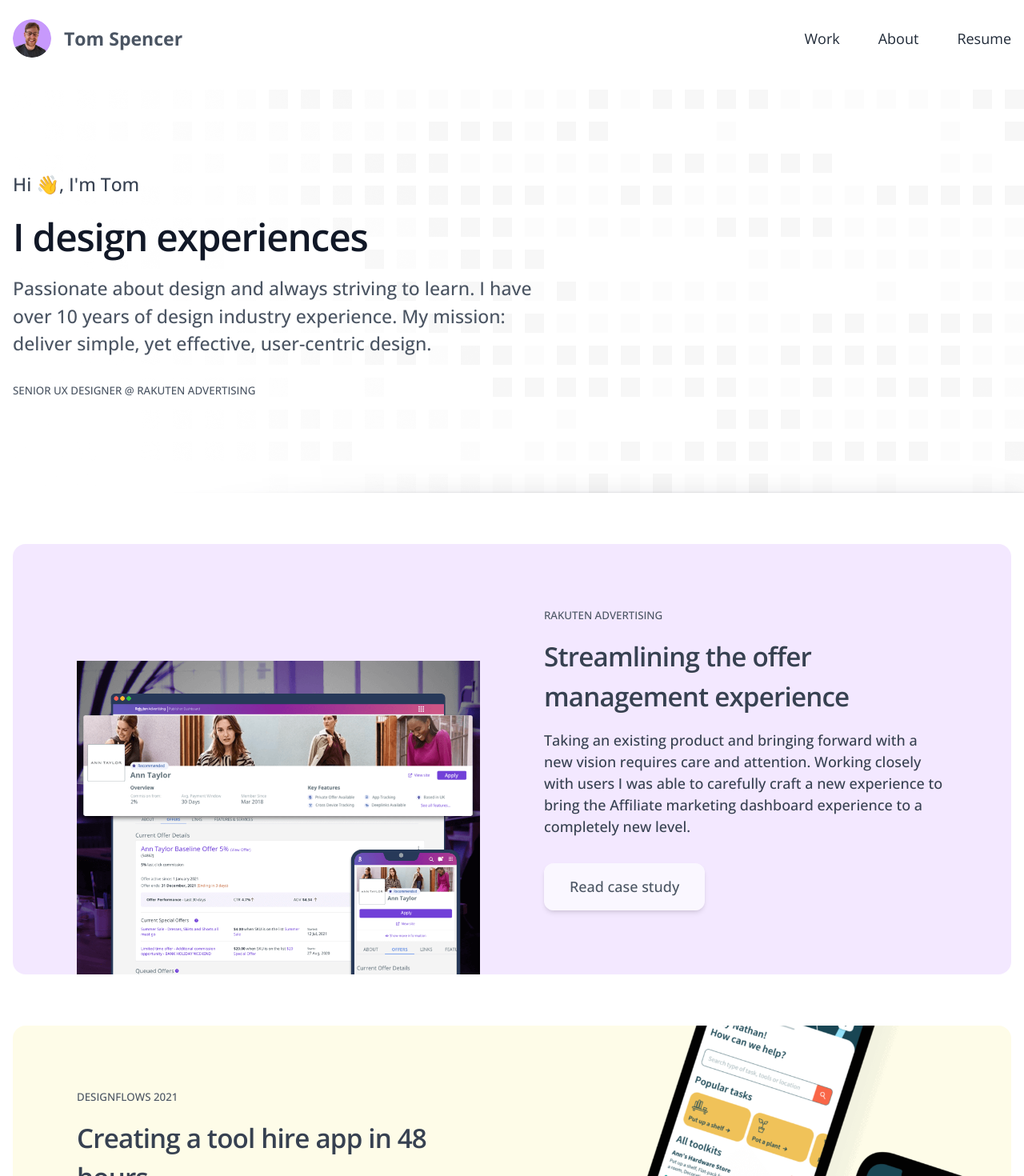
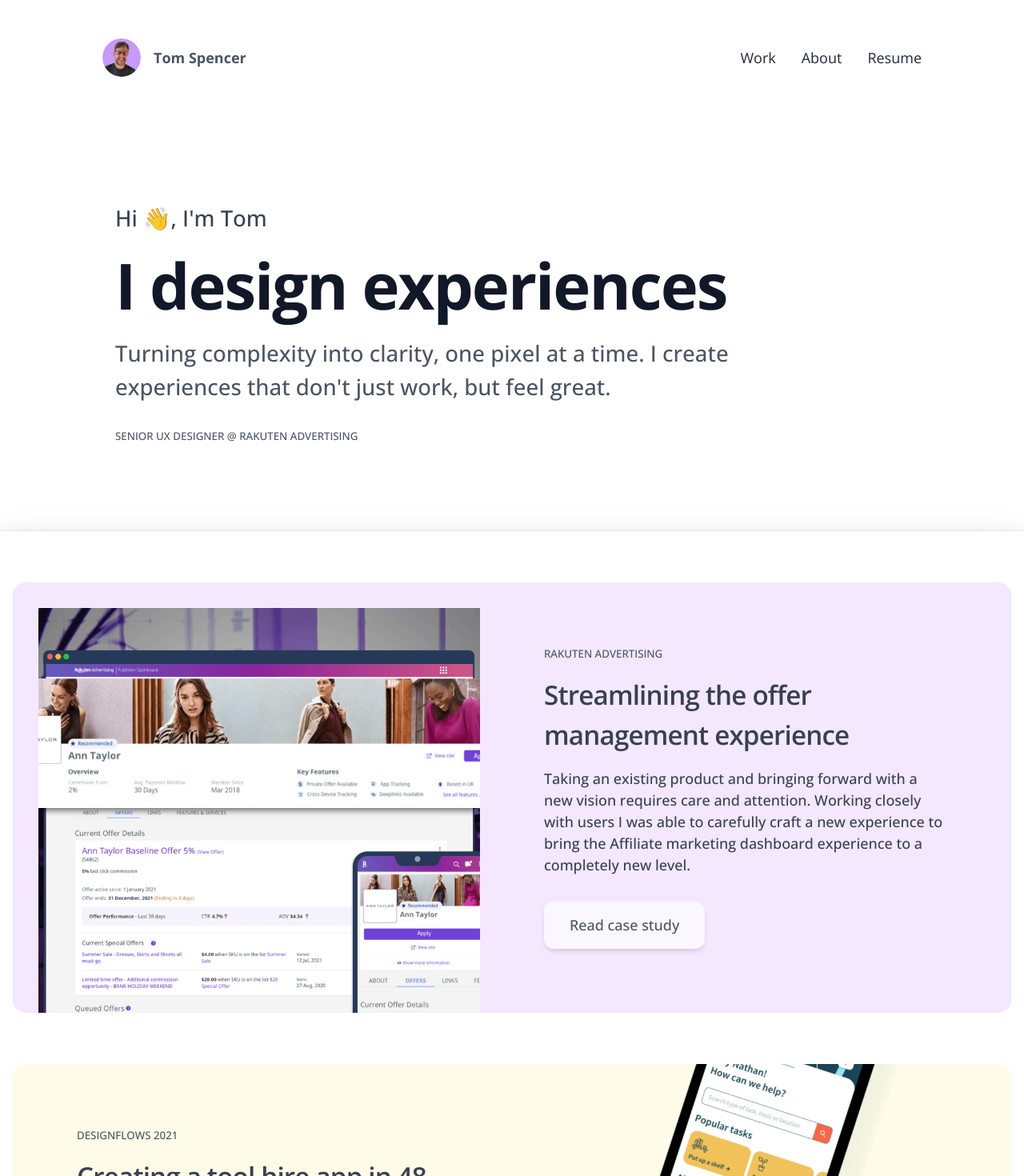
Before and after one commit to tomatronic/portfolio2024, a Next.js app: page / in a window 1280 px wide. Shown: the top 1470 px of the page at 80% size. Built offline with nearby package versions, Linux system fonts and the light colour scheme.

Commit message:
Added footer component and tidied up nav bar on mobile

```diff
--- a/src/app/components/casestudyShowcase.js
+++ b/src/app/components/casestudyShowcase.js
@@ -12,8 +12,9 @@ function CasestudyShowcase() {
           <p className="max-w-2xl pb-16 pt-4 text-base font-light text-gray-700 dark:text-gray-400">A small curated collection of some of my favorite projects.</p> */}
           <div className="space-y-16">
             <div className="grid grid-cols-1 gap-20 rounded-2xl bg-purple-100 md:grid-cols-2">
-              <div className="grid-col-1 grid content-end overflow-visible pl-20 pt-20">
-                <Image src="/offersThumb.png" width={0} height={0} alt="Streamlining the offer management experience" sizes="100vw" style={{ width: '100%', height: 'auto' }} />
+              <div className="grid-col-1 relative grid content-end overflow-visible pl-20 pt-20">
+                <div className="absolute inset-0 overflow-hidden"><Image src="/offersThumb.png" alt="Streamlining the offer management experience" className="absolute left-1/2 top-1/2 min-h-full min-w-full pl-8 pt-8" layout="fill" objectFit="cover" />
+                </div>
               </div>
 
               <div className="grid grid-cols-1 justify-center gap-4 py-20 pr-20">
--- a/src/app/components/examples.js
+++ b/src/app/components/examples.js
@@ -9,7 +9,7 @@ export default function ExampleGallery() {
         <div className="pt-16 md:pt-16">
           <div className="container mx-auto max-w-screen-xl">
           <h1 className="text-center text-2xl font-extrabold leading-none tracking-tight md:text-3xl xl:text-4xl dark:text-white">Extra Pixels</h1>
-          <p className="mx-auto max-w-xl text-balance pb-16 pt-4 text-center text-base text-gray-500 dark:text-gray-400">Examples of ideas and projects in gallery form.</p>
+          <p className="mx-auto max-w-xl text-balance pb-16 pt-4 text-center text-base text-gray-500 dark:text-gray-400">A collection of personal projects.</p>
 <div className="grid grid-cols-2 gap-4 md:grid-cols-4">
     <div className="grid gap-4">
         <div>
--- /dev/null
+++ b/src/app/components/footer.js
@@ -0,0 +1,12 @@
+export default function Footer() {
+    const date = new Date();
+    const year = date.getFullYear();
+    return (
+<div className="flex w-full items-center justify-center bg-gray-100">
+        <div className="flex w-full flex-col px-4 md:w-2/3">
+            <div className="flex flex-col">
+                <p className="my-12 w-full text-center">Designed and built by Tom Spencer - {year}</p>
+            </div>
+        </div>
+    </div>
+    )}
--- a/src/app/components/hero.js
+++ b/src/app/components/hero.js
@@ -5,24 +5,24 @@ import { motion } from "framer-motion"
 
 export default function Hero() {
   return (
-    <div className="relative isolate overflow-hidden bg-[url('/herobg.png')] bg-fixed">
+    <div className="relative isolate overflow-hidden">
     <motion.div
       initial={{y: 48, opacity: 0}}
       whileInView={{y: 0, opacity: 1}}
       transition={{ ease: 'easeInOut', duration: 0.5 }}
       viewport={{ once: true }}
-      className="container relative z-10 mx-auto h-[calc(100vh-280px)] max-w-screen-xl px-4 py-16 md:py-24"
+      className="container relative z-10 mx-auto h-[calc(100vh-280px)] max-w-screen-lg px-4 py-16 md:py-24"
     >
       <div className="grid h-full grid-cols-1 content-center justify-center gap-6">
         <div>
-          <p className="text-center text-xl md:text-left">Hi <WavingHand />, I'm Tom</p>
+          <p className="text-center text-2xl md:text-left">Hi <WavingHand />, I'm Tom</p>
         </div>
         <div>
-          <h1 className="max-w-xl text-center text-3xl font-semibold leading-none tracking-tight md:text-left md:text-5xl dark:text-white">I design experiences</h1>
+          <h1 className="max-w-3xl text-center text-3xl font-bold leading-none tracking-tight md:text-left md:text-6xl dark:text-white">I design experiences</h1>
         </div>
         <div>
-          <p className="max-w-2xl text-center text-xl font-medium text-gray-600 md:text-left lg:mb-2 dark:text-gray-400">
-            Passionate about design and always striving to learn. I have over 10 years of design industry experience. My mission: deliver simple, yet effective, user-centric design.
+          <p className="max-w-3xl text-center text-2xl font-medium text-gray-600 md:text-left lg:mb-2 dark:text-gray-400">
+          Turning complexity into clarity, one pixel at a time. I create experiences that don't just work, but feel great.
           </p>
         </div>
         <div>
--- a/src/app/components/navigation.js
+++ b/src/app/components/navigation.js
@@ -8,9 +8,10 @@ export default function Navigation() {
   const [isMenuOpen, setIsMenuOpen] = useState(false)
 
   return (
+    <>
       <nav className="z-50 bg-white">
-      <div className="container mx-auto max-w-screen-xl px-4 py-6">
-        <div className="flex flex-row items-center justify-between">
+        <div className="container mx-auto max-w-screen-lg px-6 py-12 md:px-0">
+          <div className="flex items-center justify-between">
             <Link href="/" className="flex items-center space-x-4 text-gray-600 transition duration-300 hover:text-gray-600">
               <Image
                 src="/static/tomspencer.png"
@@ -20,18 +21,18 @@ export default function Navigation() {
                 className="rounded-full"
               />
               <div>
-              <h1 className="text-xl font-bold">Tom Spencer</h1>
+                <h1 className="text-base font-bold leading-snug">Tom Spencer</h1>
               </div>
             </Link>
 
             <button
-            className="mt-4 md:hidden"
+              className="md:hidden"
               onClick={() => setIsMenuOpen(!isMenuOpen)}
             >
               Menu
             </button>
 
-          <div className={`${isMenuOpen ? 'flex' : 'hidden'} mt-4 flex-col items-center space-y-4 md:mt-0 md:flex md:flex-row md:space-y-0 md:space-x-12`}>
+            <div className="hidden md:flex md:space-x-8">
               <Link href="/#work" className="text-base text-gray-800 hover:text-gray-600">Work</Link>
               <Link href="/about" className="text-base text-gray-800 hover:text-gray-600">About</Link>
               <a
@@ -46,5 +47,26 @@ export default function Navigation() {
           </div>
         </div>
       </nav>
+
+      {/* Mobile menu */}
+      {isMenuOpen && (
+        <div className="fixed left-0 right-0 z-40 bg-white shadow-md md:hidden">
+          <div className="container mx-auto max-w-screen-xl px-6 py-4">
+            <div className="flex flex-col items-center space-y-4">
+              <Link href="/#work" className="text-base text-gray-800 hover:text-gray-600">Work</Link>
+              <Link href="/about" className="text-base text-gray-800 hover:text-gray-600">About</Link>
+              <a
+                href="/resume.pdf"
+                className="text-base text-gray-800 hover:text-gray-600"
+                target="_blank"
+                rel="noopener noreferrer"
+              >
+                Resume
+              </a>
+            </div>
+          </div>
+        </div>
+      )}
+    </>
   )
 }
--- a/src/app/layout.js
+++ b/src/app/layout.js
@@ -1,6 +1,7 @@
 import localFont from "next/font/local";
 import "./globals.css";
 import Navigation from './components/navigation';
+import Footer from "./components/footer";
 
 
 const geistSans = localFont({
@@ -22,13 +23,11 @@ export const metadata = {
 export default function RootLayout({ children }) {
   return (
     <html lang="en">
-      <body
-        className={`${geistSans.variable} ${geistMono.variable} antialiased`}
-      >
+      <body className={`${geistSans.variable} ${geistMono.variable} antialiased`}>
 
         <Navigation />
         {children}
-
+        <Footer />
       </body>
     </html>
   );
--- a/src/app/page.js
+++ b/src/app/page.js
@@ -1,6 +1,7 @@
 import Hero from './components/hero'
 import CasestudyShowcase from './components/casestudyShowcase';
 import ExampleGallery from './components/examples';
+import Footer from './components/footer';
 /* import CaseStudiesSection from './components/CaseStudiesSection'
 import OtherWorkSection from './components/OtherWorkSection'
 import Footer from './components/Footer' */
@@ -13,8 +14,7 @@ export default function Home() {
       <CasestudyShowcase />
       <ExampleGallery />
       {/* <CaseStudiesSection />
-      <OtherWorkSection />
-      <Footer showFooter={showFooter} /> */}
+      <OtherWorkSection />*/}
     </div>
 
   );
--- a/tailwind.config.js
+++ b/tailwind.config.js
@@ -14,6 +14,7 @@ module.exports = {
       '3xl': '2.074rem',
       '4xl': '2.488rem',
       '5xl': '2.986rem',
+      '6xl': '4.976rem'
     },
     extend: {
       colors: {
```
Lines whose indentation alone changed are shown as unchanged.
